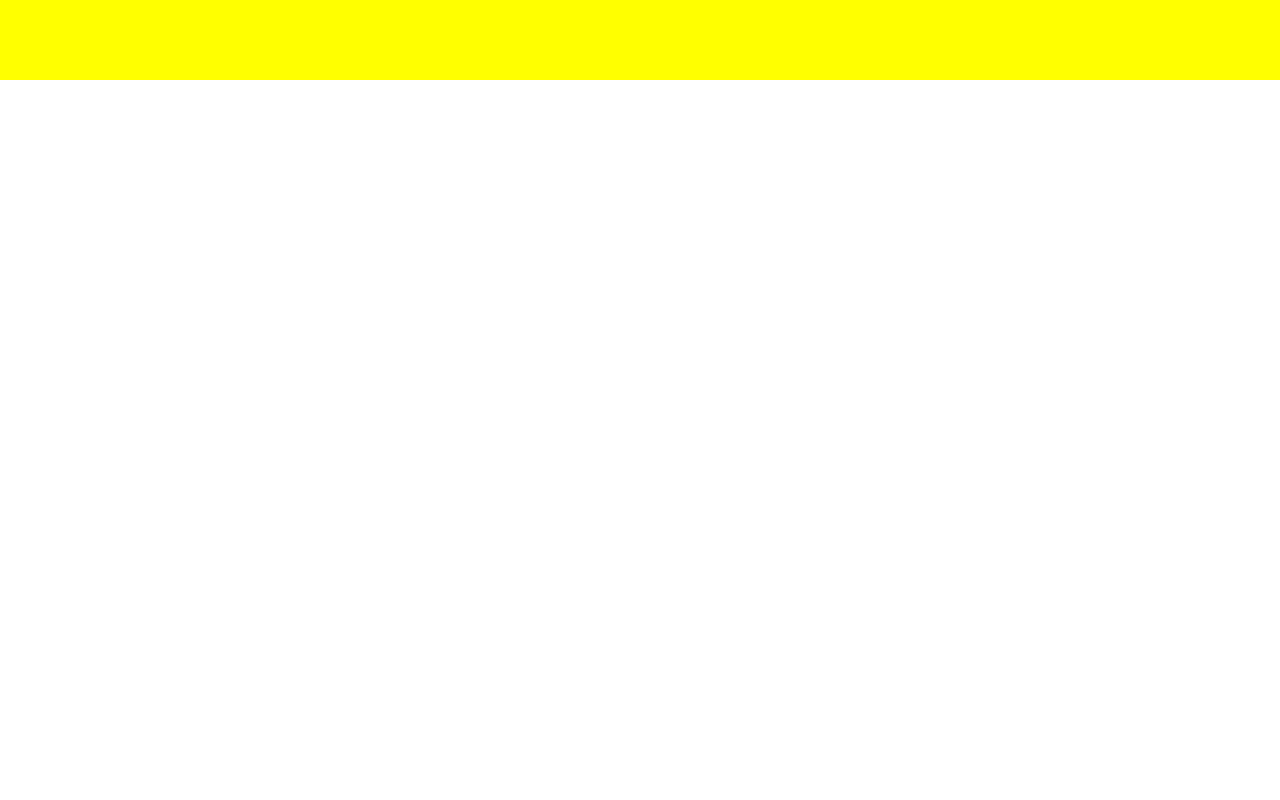
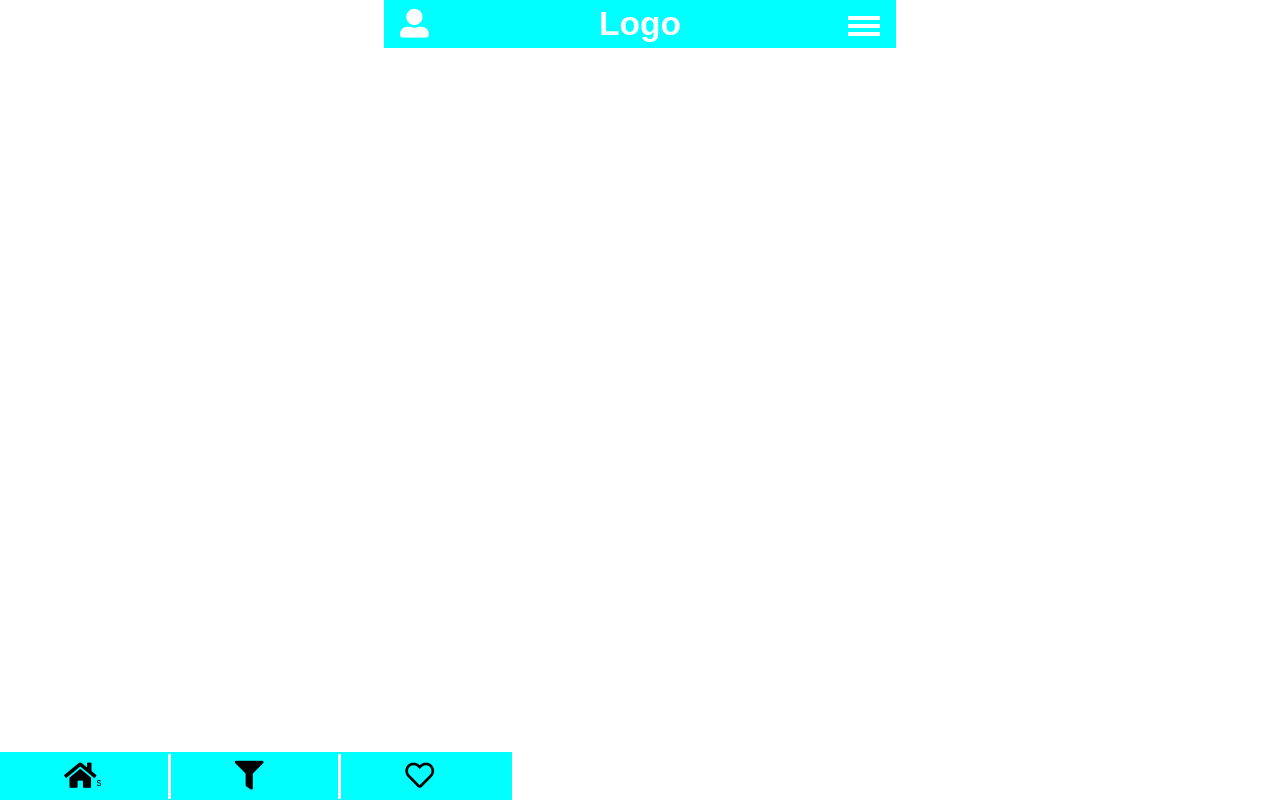
Before and after one commit to filipkomogorov/Aalborg_Park-Natur_WebApp, a plain HTML site: page index.html in a window 1280 px wide. Drawn offline with Linux system fonts and the light colour scheme.

Commit message:
Nav-top and bottom-
The bottom navigation is not finishished as its not centered in the middle of the browser. I tried to make it but i couldn't.

```diff
--- a/assets/css/style.css
+++ b/assets/css/style.css
@@ -25,8 +25,7 @@ body {
 
 header {
     width: 100%;
-    height: 5rem;
-    background-color: yellow;
+    height: 3rem;
 }
 
 main {
@@ -51,9 +50,113 @@ main {
     height: 70rem;
     background-color: white;
 }
+/*NAVIGATION- TOP*/
+.nav-top {
+    display: grid;
+    grid-template-columns: 1fr 1fr 1fr;
+    grid-template-rows: 1fr;
+    width: 32rem;
+    height: 3rem;
+    margin: 0 auto;
+    align-items: center;
+    background-color: cyan;
+    position: sticky;
 
+}
 .profile {
+    grid-column: 1/1;
+    width: 2rem;
+    margin-left: 1rem;
+    color: white;
+}
+.fas {
+    font-size: 1.8rem;
+}
+.logo {
+    justify-self: center;
+    grid-column: 2/2;
+    font-size: 1.4rem;
+    color:white;
+}
+.hamburger-menu {
+    grid-column: 3/3;
+    justify-self: end;
+    margin-right: 1rem;
+}
+
+/*Hamburger menu*/
+.line {
+    width: 2rem;
+    height: 4px;
+    margin-top: 4px;
+    transition: all .5s ease-in-out;
+    background-color: white;
+
+}
+
+.nav-menu{
+    width: 80%;
+    height: 100%;
+    left:-200%;
+    background-color: lightblue;
+    z-index: 10;
+    position: fixed;
+    transition: all .6s;
+}
+.show {
+    left: 0;
+}
+.nav-menu ul {
+    position: absolute;
+    left: 50%;
+    transform: translateX(-50%);
+}
+.nav-menu li {
+    margin-top: 2rem;
+    list-style: none;
+}
+.nav-menu a {
+    text-decoration: none;
+    font-size: 2rem;
+    color:white;
+    padding: 1rem;
+}
+/*Hamburger-menu animation- not working*/
+
+
+.X .first-line{
+    transform: rotateZ(305deg) translate(0px, 0px);
+}
+.X .second-line{
+    display: none;
+}
+.X .third-line{
+    transform: rotateZ(235deg) translate(7px, 5px);
+}
+/*NAVIGATION-BOTTOM*/
+.nav-bottom {
+    display: grid;
+    grid-template-columns: 1fr 1fr 1fr;
+    grid-template-rows: 1fr;
+    width: 32rem;
+    height: 3rem;
+    margin: 0 auto;
+    position: fixed;
+    bottom: 0;
+    align-items: center;
+    background-color: cyan;
+
+}
+.home, .filter {
+    padding:0.5rem 4rem;
+    border-right: 3px solid white;
+}
+
+.favourite {
+    font-size: 1.8rem;
+    padding:0.5rem 4rem;
+}
+.nav-bottom-container {
     width: 100%;
-    height: 50rem;
-    background-color: blue;
+    position: relative;
 }
--- /dev/null
+++ b/assets/js/script.js
@@ -0,0 +1,7 @@
+document.querySelector('#hamburger-menu').addEventListener('click',function(){
+document.querySelector('#nav-menu').classList.toggle('show')
+});
+
+document.querySelector('#hamburger-menu').addEventListener('click',function(){
+    document.querySelector('#hamburger-menu').classList.toggle('X')
+    });
--- a/index.html
+++ b/index.html
@@ -7,11 +7,44 @@
     <meta name="viewport" content="width=device-width, initial-scale=1.0">
     <title>Aalborg Park&Natur</title>
     <link rel="stylesheet" href="assets/css/style.css">
+    <link rel="stylesheet" href="https://cdnjs.cloudflare.com/ajax/libs/font-awesome/5.15.2/css/all.min.css">
 </head>
 
 <body>
     <!-- header shared across 'pages' -->
-    <header></header>
+    <header>
+        <div class="navigation">
+            <div class="nav-top">
+                <div class="profile">
+                    <i class="fas fa-user-alt"></i>
+                </div>
+                <div class="logo">
+                    <h2>Logo</h2>
+                </div>
+                <div class="hamburger-menu" id="hamburger-menu">
+                    <div class="first-line line"></div>
+                    <div class="second-line line"></div>
+                    <div class="third-line line"></div>
+                </div>
+                <div class="nav-menu" id="nav-menu">
+                    <ul><li><a href="#">Home</a></li>
+                    <li><a href="#">Routes</a></li>
+                    <li><a href="#">Challenges</a></li></ul>
+                </div>
+            </div>
+            <div class="nav-bottom">
+                    <div class="home">
+                        <i class="fas fa-home"></i>s
+                    </div>
+                    <div class="filter">
+                        <i class="fas fa-filter"></i>
+                     </div>
+                    <div class="favourite">
+                        <i class="far fa-heart"></i>
+                </div>
+            </div>
+        </div>
+    </header>
 
     <main>
         <!-- all content that will be on the landing 'page' -->
@@ -33,7 +66,7 @@
 
     <!-- footer -->
     <footer></footer>
-
+<script src="assets/js/script.js"></script>
 </body>
 
 </html>
```
